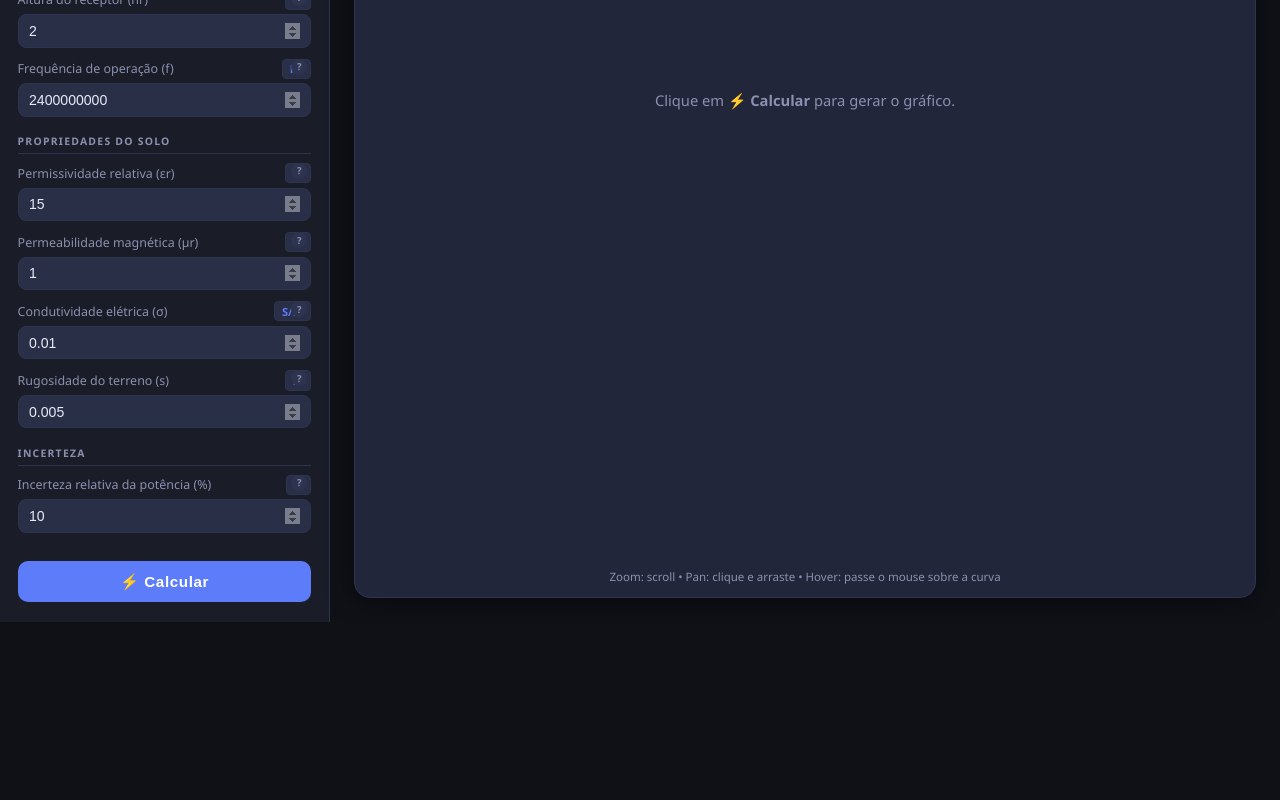
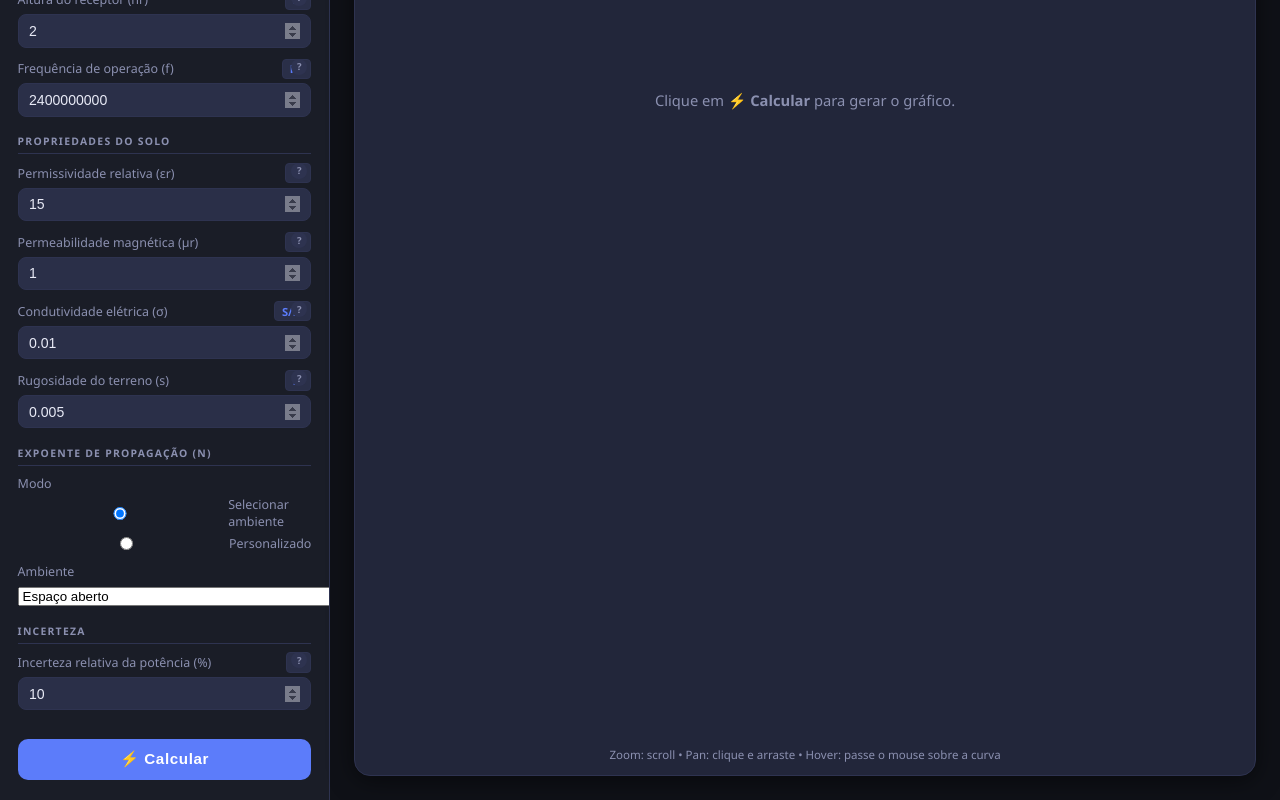
Before and after one commit to JoelaneMaria/Localizacao-de-Descargas-Parciais-IC, a React (Vite) app: page / in a window 1280 px wide. Shown: the part 393-1193 px from the top of the page. Before the commit the page ends 1015 px from the top, so only its background shows below. Built offline with nearby package versions, Linux system fonts and the light colour scheme.

Commit message:
Update Sidebar.jsx

```diff
--- a/src/components/Sidebar.jsx
+++ b/src/components/Sidebar.jsx
@@ -1,4 +1,4 @@
-import React from 'react';
+import React, { useState } from 'react';
 import ParameterInput from './ParameterInput';
 import './Sidebar.css';
 
@@ -21,6 +21,53 @@ export default function Sidebar({
   const handleSubmit = (e) => {
     e.preventDefault();
     onCalculate();
+  };
+
+  // ---- Expoente de propagação (n) ----
+  const [nMode, setNMode] = useState('reference'); // 'reference' ou 'custom'
+  const [selectedEnv, setSelectedEnv] = useState('open');
+
+  const envOptions = [
+    { key: 'open', label: 'Espaço aberto', value: 2 },
+    { key: 'vision', label: 'Construção com linha de visão', min: 1.6, max: 1.8 },
+    { key: 'warehouse', label: 'Armazém', value: 1.8 },
+    { key: 'paper', label: 'Fábrica de papel/cereais', value: 1.8 },
+    { key: 'conference', label: 'Sala de conferência típica (15 × 7,6 m), com mesas e cadeiras', value: 2.09 },
+    { key: 'supermarket', label: 'Supermercado', value: 2.2 },
+    { key: 'factory_noLOS', label: 'Fábrica sem linha de visão', min: 2, max: 3 },
+    { key: 'residential', label: 'Ambiente residencial', value: 2.8 },
+    { key: 'office_noLOS', label: 'Prédio de escritórios sem linha de visão', min: 2.7, max: 4.3 },
+  ];
+
+  const currentEnv = envOptions.find((e) => e.key === selectedEnv);
+  const isRange = currentEnv && typeof currentEnv.min === 'number';
+
+  const handleEnvChange = (e) => {
+    const key = e.target.value;
+    setSelectedEnv(key);
+    const env = envOptions.find((x) => x.key === key);
+    if (env) {
+      const val = typeof env.value === 'number' ? env.value : env.min; // para ranges, pega o minimo
+      onParamChange('n', val);
+    }
+  };
+
+  const handleCustomNChange = (e) => {
+    const v = parseFloat(e.target.value);
+    if (!isNaN(v)) onParamChange('n', v);
+  };
+
+  const handleNModeChange = (e) => {
+    const mode = e.target.value;
+    setNMode(mode);
+    if (mode === 'reference') {
+      // quando volta ao modo de referência, garante que o valor reflita o ambiente selecionado
+      const env = envOptions.find((x) => x.key === selectedEnv);
+      if (env) {
+        const val = typeof env.value === 'number' ? env.value : env.min;
+        onParamChange('n', val);
+      }
+    }
   };
 
   return (
@@ -115,6 +162,68 @@ export default function Sidebar({
           tooltip="Desvio padrão da altura das irregularidades do terreno. Utilizado no critério de rugosidade de Rayleigh para atenuar o coeficiente de reflexão."
         />
 
+        {/* ── Propagation Exponent (n) ── */}
+        <p className="section-title">Expoente de propagação (n)</p>
+
+        {/* modo de escolha */}
+        <div className="field">
+          <label>
+            <span className="field-label-text">Modo</span>
+          </label>
+          <div>
+            <label>
+              <input
+                type="radio"
+                name="nMode"
+                value="reference"
+                checked={nMode === 'reference'}
+                onChange={handleNModeChange}
+              />
+              Selecionar ambiente
+            </label>
+            <label style={{ marginLeft: '0.8rem' }}>
+              <input
+                type="radio"
+                name="nMode"
+                value="custom"
+                checked={nMode === 'custom'}
+                onChange={handleNModeChange}
+              />
+              Personalizado
+            </label>
+          </div>
+        </div>
+
+        {/* lista de ambientes (apenas quando mode = reference) */}
+        {nMode === 'reference' && (
+          <div className="field">
+            <label htmlFor="envSelect">
+              <span className="field-label-text">Ambiente</span>
+            </label>
+            <select id="envSelect" value={selectedEnv} onChange={handleEnvChange}>
+              {envOptions.map((e) => (
+                <option key={e.key} value={e.key}>
+                  {e.label}
+                </option>
+              ))}
+            </select>
+          </div>
+        )}
+
+        {/* campo livre (apenas quando mode = custom) */}
+        {nMode === 'custom' && (
+          <ParameterInput
+            id="nCustom"
+            label="Expoente n"
+            unit="—"
+            value={params.n}
+            onChange={handleCustomNChange}
+            step="any"
+            min={isRange ? currentEnv.min : undefined}
+            max={isRange ? currentEnv.max : undefined}
+          />
+        )}
+
         {/* ── Uncertainty ── */}
         <p className="section-title">Incerteza</p>
 
@@ -134,7 +243,6 @@ export default function Sidebar({
         {activeTab === 'height' && (
           <>
             <p className="section-title">Configuração — Gráfico por Altura</p>
-
             <ParameterInput
               id="fixedDistance"
               label="Distância fixa do enlace"
```
